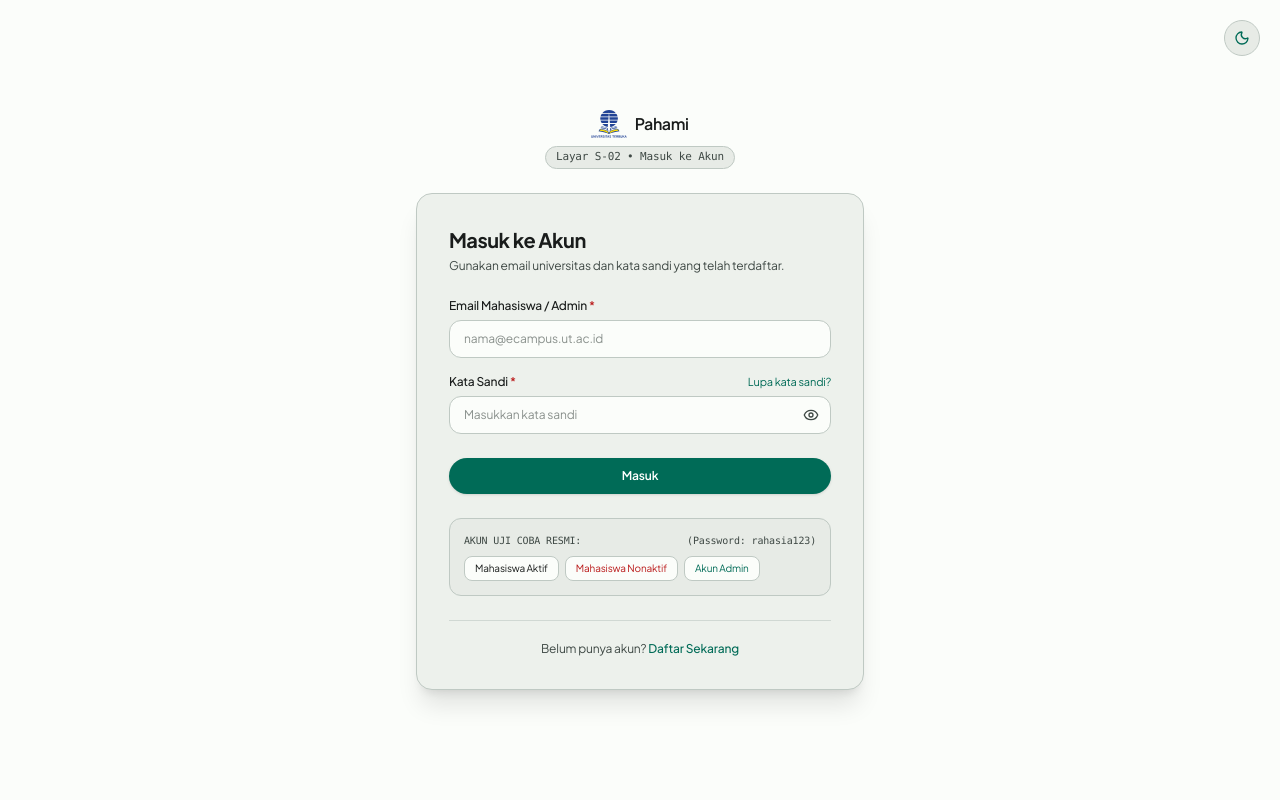
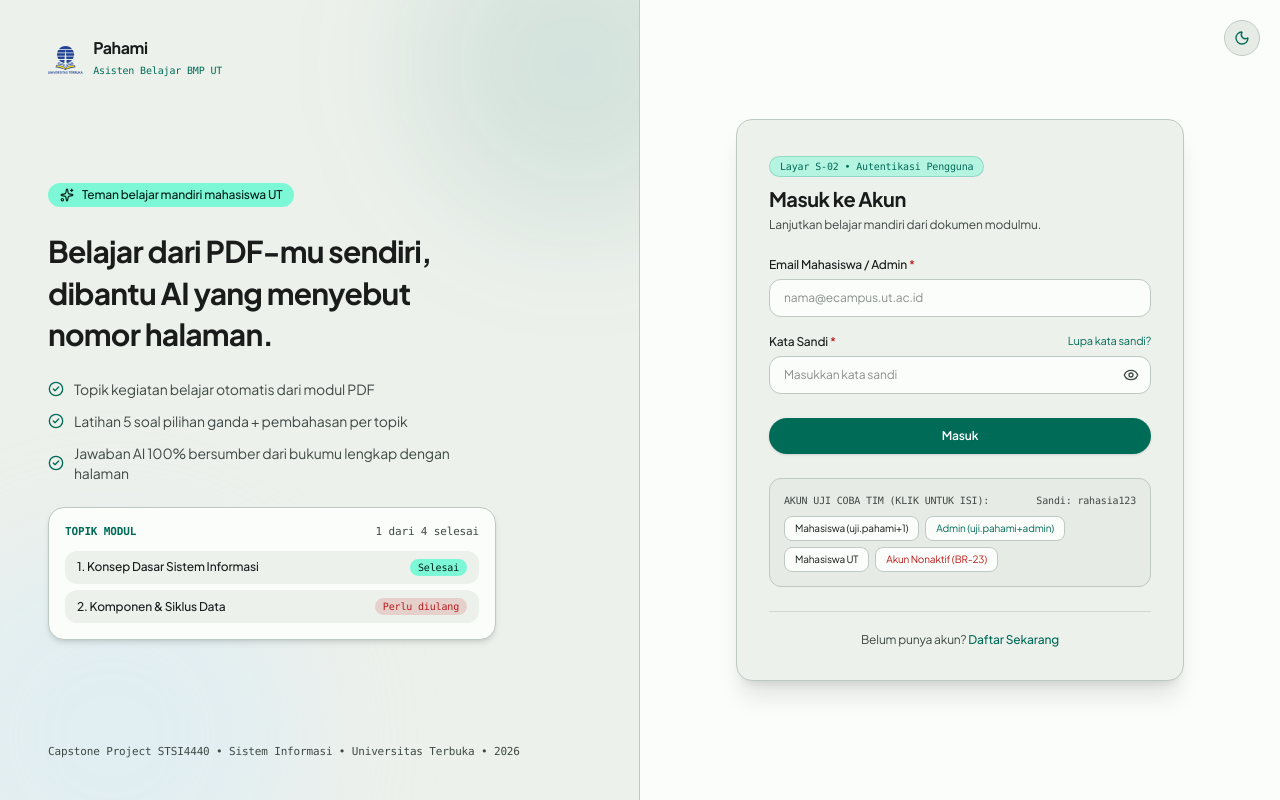
Before and after one commit to ZenLloyd/pahami-ut, a Next.js app: page /masuk in a window 1280 px wide. Built offline with nearby package versions, Linux system fonts and the light colour scheme.

Commit message:
feat(auth): selaraskan layout split-screen S-02 dan tambahkan akun uji tim (uji.pahami)

```diff
--- a/src/app/masuk/page.tsx
+++ b/src/app/masuk/page.tsx
@@ -7,7 +7,7 @@
 import { verifikasiLogin } from "@/lib/auth";
 import { ThemeToggle } from "@/components/ThemeToggle";
 import { LogoUT } from "@/components/LogoUT";
-import { Eye, EyeOff, Loader2, AlertCircle } from "lucide-react";
+import { Eye, EyeOff, Loader2, AlertCircle, CheckCircle2, Sparkles } from "lucide-react";
 
 export default function MasukPage() {
   const router = useRouter();
@@ -82,13 +82,89 @@
   };
 
   return (
-    <div className="min-h-screen bg-surface text-on-surface flex flex-col justify-center items-center px-4 py-12 selection:bg-primary-container selection:text-on-primary-container relative">
+    <div className="min-h-screen bg-surface text-on-surface lg:grid lg:grid-cols-2 selection:bg-primary-container selection:text-on-primary-container relative">
       <div className="fixed top-5 right-5 z-50">
         <ThemeToggle />
       </div>
 
-      {/* Brand Header */}
-      <div className="mb-6 flex flex-col items-center text-center">
+      {/* PANEL KIRI: VISUAL SHOWCASE M3 (Tampil di Desktop) */}
+      <aside className="hidden lg:flex lg:flex-col lg:justify-between relative overflow-hidden bg-surface-container border-r border-outline-variant px-12 py-10">
+        <div
+          aria-hidden="true"
+          className="pointer-events-none absolute -right-24 -top-24 w-80 h-80 rounded-full bg-primary/10 blur-3xl"
+        />
+        <div
+          aria-hidden="true"
+          className="pointer-events-none absolute -bottom-32 -left-20 w-96 h-96 rounded-full bg-tertiary-container/30 blur-3xl"
+        />
+
+        <Link href="/" className="inline-flex items-center gap-2.5 relative self-start hover:opacity-85 transition">
+          <LogoUT />
+          <div>
+            <span className="font-bold text-base text-on-surface tracking-tight block leading-none">
+              Pahami
+            </span>
+            <span className="text-[10px] font-mono text-primary">Asisten Belajar BMP UT</span>
+          </div>
+        </Link>
+
+        <div className="relative my-auto max-w-md space-y-6">
+          <div className="inline-flex items-center gap-2 px-3 py-1 rounded-full bg-primary-container text-on-primary-container text-xs font-medium">
+            <Sparkles className="w-3.5 h-3.5" />
+            <span>Teman belajar mandiri mahasiswa UT</span>
+          </div>
+
+          <h2 className="text-2xl xl:text-3xl font-bold tracking-tight text-on-surface leading-snug">
+            Belajar dari PDF-mu sendiri, dibantu AI yang menyebut nomor halaman.
+          </h2>
+
+          <ul className="space-y-3 text-xs sm:text-sm text-on-surface-variant">
+            <li className="flex items-center gap-2.5">
+              <CheckCircle2 className="w-4 h-4 text-primary shrink-0" />
+              <span>Topik kegiatan belajar otomatis dari modul PDF</span>
+            </li>
+            <li className="flex items-center gap-2.5">
+              <CheckCircle2 className="w-4 h-4 text-primary shrink-0" />
+              <span>Latihan 5 soal pilihan ganda + pembahasan per topik</span>
+            </li>
+            <li className="flex items-center gap-2.5">
+              <CheckCircle2 className="w-4 h-4 text-primary shrink-0" />
+              <span>Jawaban AI 100% bersumber dari bukumu lengkap dengan halaman</span>
+            </li>
+          </ul>
+
+          {/* Mini Preview Card */}
+          <div className="p-4 rounded-2xl bg-surface border border-outline-variant shadow-md space-y-2.5">
+            <div className="flex items-center justify-between text-[11px] font-mono text-on-surface-variant">
+              <span className="text-primary font-semibold">TOPIK MODUL</span>
+              <span>1 dari 4 selesai</span>
+            </div>
+            <div className="space-y-1.5 text-xs">
+              <div className="flex items-center justify-between px-3 py-2 rounded-xl bg-surface-container">
+                <span className="font-medium text-on-surface truncate">1. Konsep Dasar Sistem Informasi</span>
+                <span className="text-[10px] font-mono px-2 py-0.5 rounded-full bg-primary-container text-on-primary-container">
+                  Selesai
+                </span>
+              </div>
+              <div className="flex items-center justify-between px-3 py-2 rounded-xl bg-surface-container">
+                <span className="font-medium text-on-surface truncate">2. Komponen & Siklus Data</span>
+                <span className="text-[10px] font-mono px-2 py-0.5 rounded-full bg-error/15 text-error">
+                  Perlu diulang
+                </span>
+              </div>
+            </div>
+          </div>
+        </div>
+
+        <p className="relative text-[11px] font-mono text-on-surface-variant">
+          Capstone Project STSI4440 • Sistem Informasi • Universitas Terbuka • 2026
+        </p>
+      </aside>
+
+      {/* PANEL KANAN: FORM LOGIN S-02 */}
+      <div className="flex flex-col justify-center items-center px-4 py-12">
+        {/* Brand Header (Mobile) */}
+        <div className="mb-6 flex flex-col items-center text-center lg:hidden">
           <Link href="/" className="flex items-center gap-2 mb-2 hover:opacity-85 transition">
             <LogoUT />
             <span className="font-semibold text-base text-on-surface tracking-tight">
@@ -103,11 +179,14 @@
         {/* M3 Card Container */}
         <div className="w-full max-w-md bg-surface-container border border-outline-variant rounded-2xl p-6 sm:p-8 shadow-xl">
           <div className="mb-6">
+            <div className="hidden lg:inline-block text-[10px] font-mono text-primary bg-primary-container/50 border border-primary/20 px-2.5 py-0.5 rounded-full mb-2">
+              Layar S-02 • Autentikasi Pengguna
+            </div>
             <h1 className="text-xl font-bold tracking-tight text-on-surface">
               Masuk ke Akun
             </h1>
             <p className="text-xs text-on-surface-variant mt-1">
-            Gunakan email universitas dan kata sandi yang telah terdaftar.
+              Lanjutkan belajar mandiri dari dokumen modulmu.
             </p>
           </div>
 
@@ -207,30 +286,37 @@
           {/* Demo Credential Selector */}
           <div className="mt-6 p-3.5 rounded-xl bg-surface-container-high border border-outline-variant text-[11px] space-y-2">
             <div className="text-on-surface-variant font-mono flex items-center justify-between text-[10px]">
-            <span>AKUN UJI COBA RESMI:</span>
-            <span>(Password: rahasia123)</span>
+              <span>AKUN UJI COBA TIM (KLIK UNTUK ISI):</span>
+              <span>Sandi: rahasia123</span>
             </div>
             <div className="flex flex-wrap gap-1.5">
+              <button
+                type="button"
+                onClick={() => isiAkunDemo("uji.pahami+1@example.com", "rahasia123")}
+                className="px-2.5 py-1 rounded-lg bg-surface hover:bg-surface-variant text-on-surface text-[10px] border border-outline-variant transition cursor-pointer"
+              >
+                Mahasiswa (uji.pahami+1)
+              </button>
+              <button
+                type="button"
+                onClick={() => isiAkunDemo("uji.pahami+admin@example.com", "rahasia123")}
+                className="px-2.5 py-1 rounded-lg bg-surface hover:bg-surface-variant text-primary text-[10px] border border-outline-variant transition cursor-pointer"
+              >
+                Admin (uji.pahami+admin)
+              </button>
               <button
                 type="button"
                 onClick={() => isiAkunDemo("mahasiswa@ecampus.ut.ac.id", "rahasia123")}
                 className="px-2.5 py-1 rounded-lg bg-surface hover:bg-surface-variant text-on-surface text-[10px] border border-outline-variant transition cursor-pointer"
               >
-              Mahasiswa Aktif
+                Mahasiswa UT
               </button>
               <button
                 type="button"
                 onClick={() => isiAkunDemo("budsant@ecampus.ut.ac.id", "rahasia123")}
                 className="px-2.5 py-1 rounded-lg bg-surface hover:bg-surface-variant text-error text-[10px] border border-outline-variant transition cursor-pointer"
               >
-              Mahasiswa Nonaktif
-            </button>
-            <button
-              type="button"
-              onClick={() => isiAkunDemo("admin@ecampus.ut.ac.id", "admin123")}
-              className="px-2.5 py-1 rounded-lg bg-surface hover:bg-surface-variant text-primary text-[10px] border border-outline-variant transition cursor-pointer"
-            >
-              Akun Admin
+                Akun Nonaktif (BR-23)
               </button>
             </div>
           </div>
@@ -244,5 +330,6 @@
           </div>
         </div>
       </div>
+    </div>
   );
 }
--- a/src/lib/auth.ts
+++ b/src/lib/auth.ts
@@ -17,9 +17,9 @@
 const STORAGE_KEY_USERS = "pahami_users_db";
 const STORAGE_KEY_SESSION = "pahami_session";
 const STORAGE_KEY_VERSION = "pahami_db_version";
-const DB_VERSION = "v3_pengguna_s15";
+const DB_VERSION = "v4_pengguna_uji_tim";
 
-// Data Awal Bawaan Sistem
+// Data Awal Bawaan Sistem (Mendukung akun demo UT & akun uji tim Wasil)
 const DEFAULT_USERS: Pengguna[] = [
   {
     nama: "Abdurahman Ghozali",
@@ -30,6 +30,16 @@
     dibuatPada: "2026-10-01T08:00:00Z",
     terakhirAktif: "2026-10-14T19:30:00Z",
     jumlahDokumen: 1,
+  },
+  {
+    nama: "Mahasiswa Uji Pahami",
+    email: "uji.pahami+1@example.com",
+    kataSandi: "rahasia123",
+    role: "mahasiswa",
+    isAktif: true,
+    dibuatPada: "2026-10-15T08:00:00Z",
+    terakhirAktif: "2026-10-28T16:50:00Z",
+    jumlahDokumen: 2,
   },
   {
     nama: "Anisa Putri",
@@ -79,6 +89,15 @@
     isAktif: true,
     dibuatPada: "2026-09-01T00:00:00Z",
     terakhirAktif: "2026-10-14T20:00:00Z",
+  },
+  {
+    nama: "Admin Uji Pahami",
+    email: "uji.pahami+admin@example.com",
+    kataSandi: "rahasia123",
+    role: "admin",
+    isAktif: true,
+    dibuatPada: "2026-09-15T00:00:00Z",
+    terakhirAktif: "2026-10-28T16:52:00Z",
   },
 ];
 
```
Lines whose indentation alone changed are shown as unchanged.
